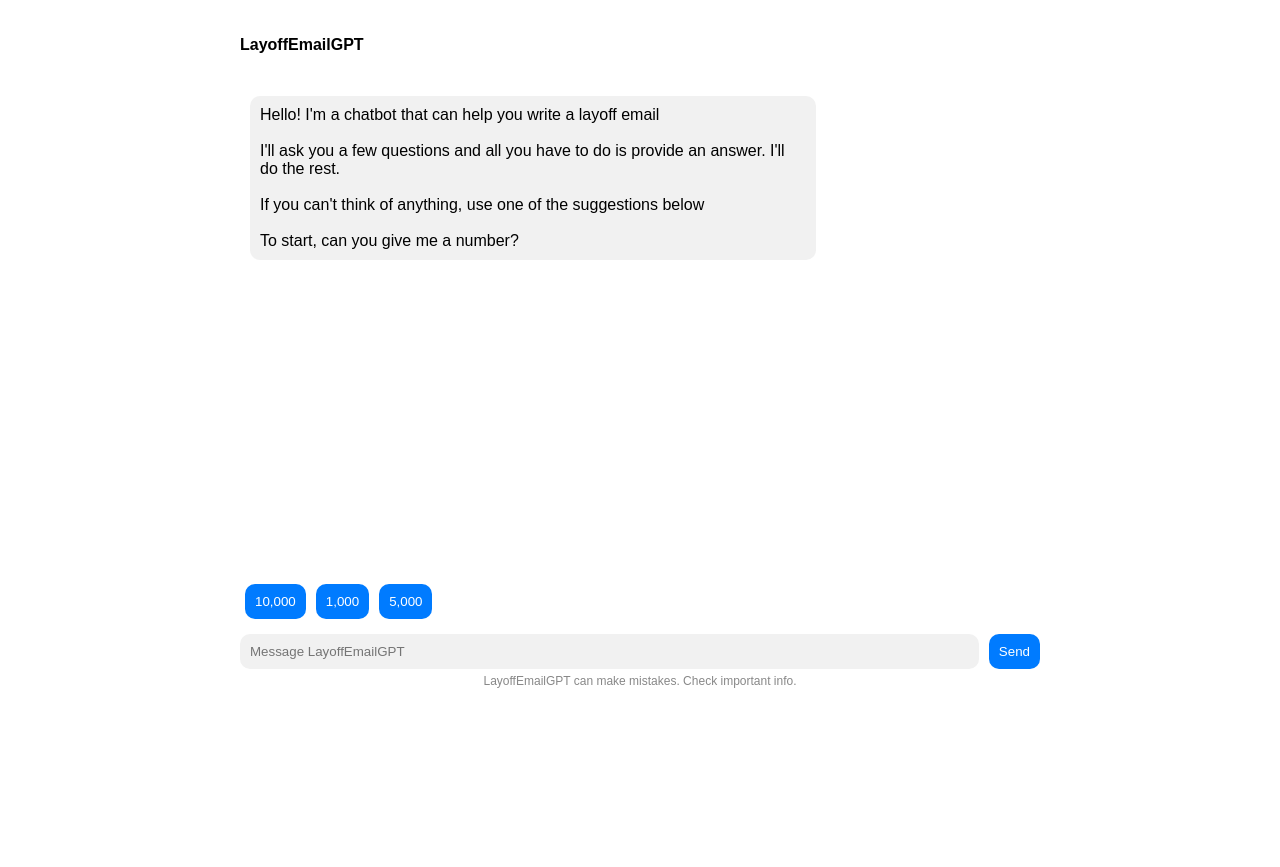
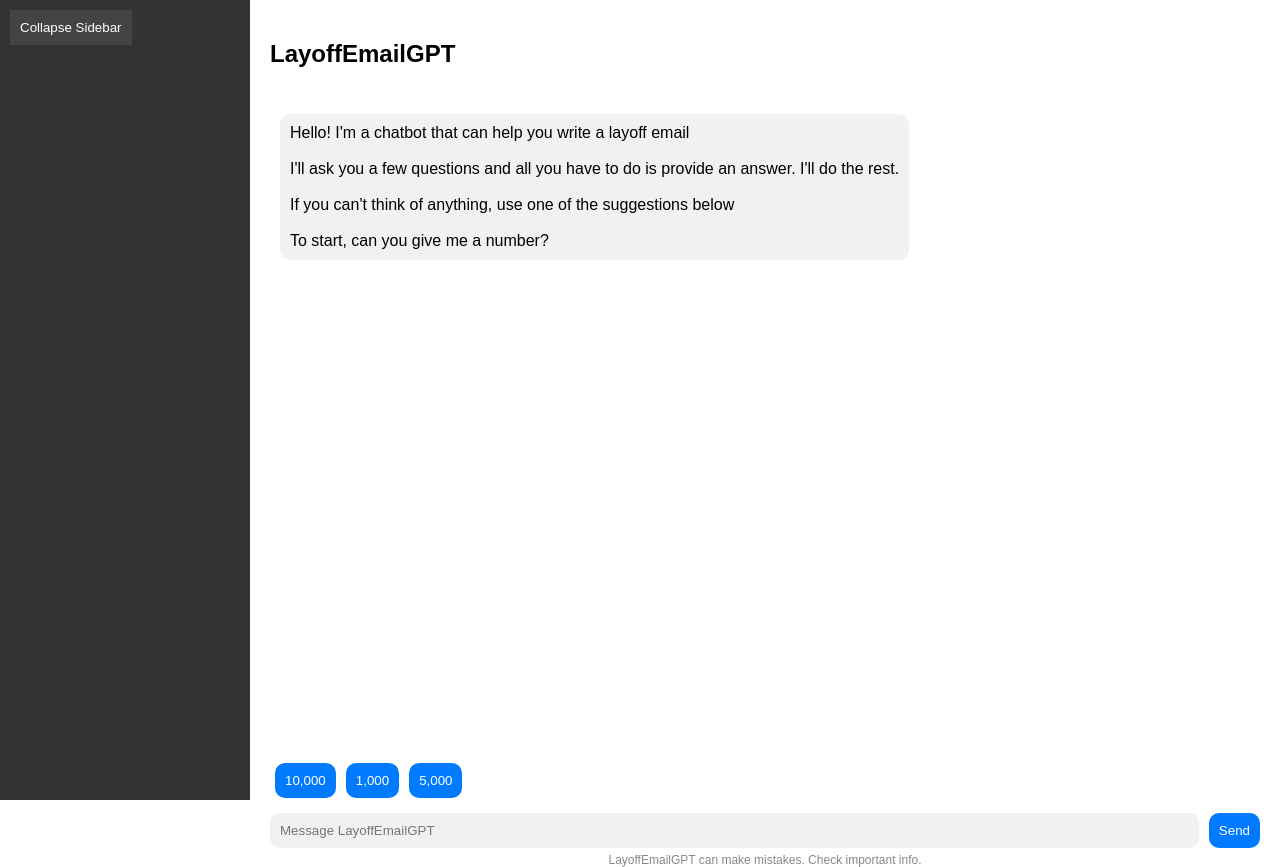
Before and after one commit to cameronellis71/layoff-email-generator, a React (Create React App) app: page / in a window 1280 px wide. Before the commit the page ends 800 px from the top, so only its background shows below. Built offline with nearby package versions, Linux system fonts and the light colour scheme.

Commit message:
Sidebar feature for the front page

```diff
--- a/src/App.js
+++ b/src/App.js
@@ -19,6 +19,7 @@ function App() {
   const [messages, setMessages] = useState([
     { sender: "bot", text: questions[0].question }, // Initial question
   ]);
+  const [isSidebarOpen, setIsSidebarOpen] = useState(true); // Sidebar state
 
   const chatEndRef = useRef(null); // Reference to the end of the chat
 
@@ -89,20 +90,78 @@ function App() {
   const [isSendButtonHovered, setIsSendButtonHovered] = useState(false); // State for "Send" button hover
 
   return (
-    <div style={{ padding: "20px", width: "80%", maxWidth: "800px", margin: "auto", fontFamily: "Arial", height: "85vh", display: "flex", flexDirection: "column" }}>
-      <p><b>LayoffEmailGPT</b></p>
+    <div style={{ display: "flex", height: "100vh", fontFamily: "Arial" }}>
+      {/* Sidebar */}
+      <div
+        style={{
+          width: isSidebarOpen ? "250px" : "0", // Smooth transition for sidebar width
+          background: "#333",
+          color: "#fff",
+          display: "flex",
+          flexDirection: "column",
+          overflow: "hidden", // Prevents content overflow when collapsed
+          transition: "width 0.3s ease", // Smooth transition
+        }}
+      >
+        {isSidebarOpen && (
+          <div style={{ padding: "10px" }}>
+            <button
+              onClick={() => setIsSidebarOpen(false)}
+              style={{
+                background: "#444",
+                color: "#fff",
+                border: "none",
+                padding: "10px",
+                cursor: "pointer",
+                marginTop: "auto",
+              }}
+            >
+              Collapse Sidebar
+            </button>
+          </div>
+        )}
+      </div>
 
-      <div style={{ padding: "10px", flex: "1", overflowY: "scroll" }}>
+      {/* Main Content */}
+      <div style={{ flex: "1", padding: "20px", transition: "margin-left 0.3s ease" }}>
+        {/* Header with "LayoffEmailGPT" and Expand Sidebar Button */}
+        <div style={{ display: "flex", justifyContent: "space-between", alignItems: "center" }}>
+          <h2>LayoffEmailGPT</h2>
+          {!isSidebarOpen && (
+            <button
+              onClick={() => setIsSidebarOpen(true)}
+              style={{
+                background: "#007bff",
+                color: "#fff",
+                border: "none",
+                padding: "10px",
+                borderRadius: "5px",
+                cursor: "pointer",
+              }}
+            >
+              Expand Sidebar
+            </button>
+          )}
+        </div>
+
+        <div style={{ border: "0px", padding: "10px", flex: "1", overflowY: "scroll", height: "80vh" }}>
           {messages.map((msg, index) => (
-        <div key={index} style={{ textAlign: msg.sender === "bot" ? "left" : "right" }}>
-          <p style={{
+            <div
+              key={index}
+              style={{
+                textAlign: msg.sender === "bot" ? "left" : "right",
+              }}
+            >
+              <p
+                style={{
                   background: msg.sender === "bot" ? "#f1f1f1" : "#007bff",
                   color: msg.sender === "bot" ? "#000" : "#fff",
                   display: "inline-block",
                   padding: "10px",
                   borderRadius: "10px",
                   maxWidth: "70%",
-          }}>
+                }}
+              >
                 {/* Replace newlines with <br /> */}
                 {msg.text.split("\n").map((line, i) => (
                   <span key={i}>
@@ -180,6 +239,7 @@ function App() {
           LayoffEmailGPT can make mistakes. Check important info.
         </p>
       </div>
+    </div>
   );
 }
 
```
Lines whose indentation alone changed are shown as unchanged.
